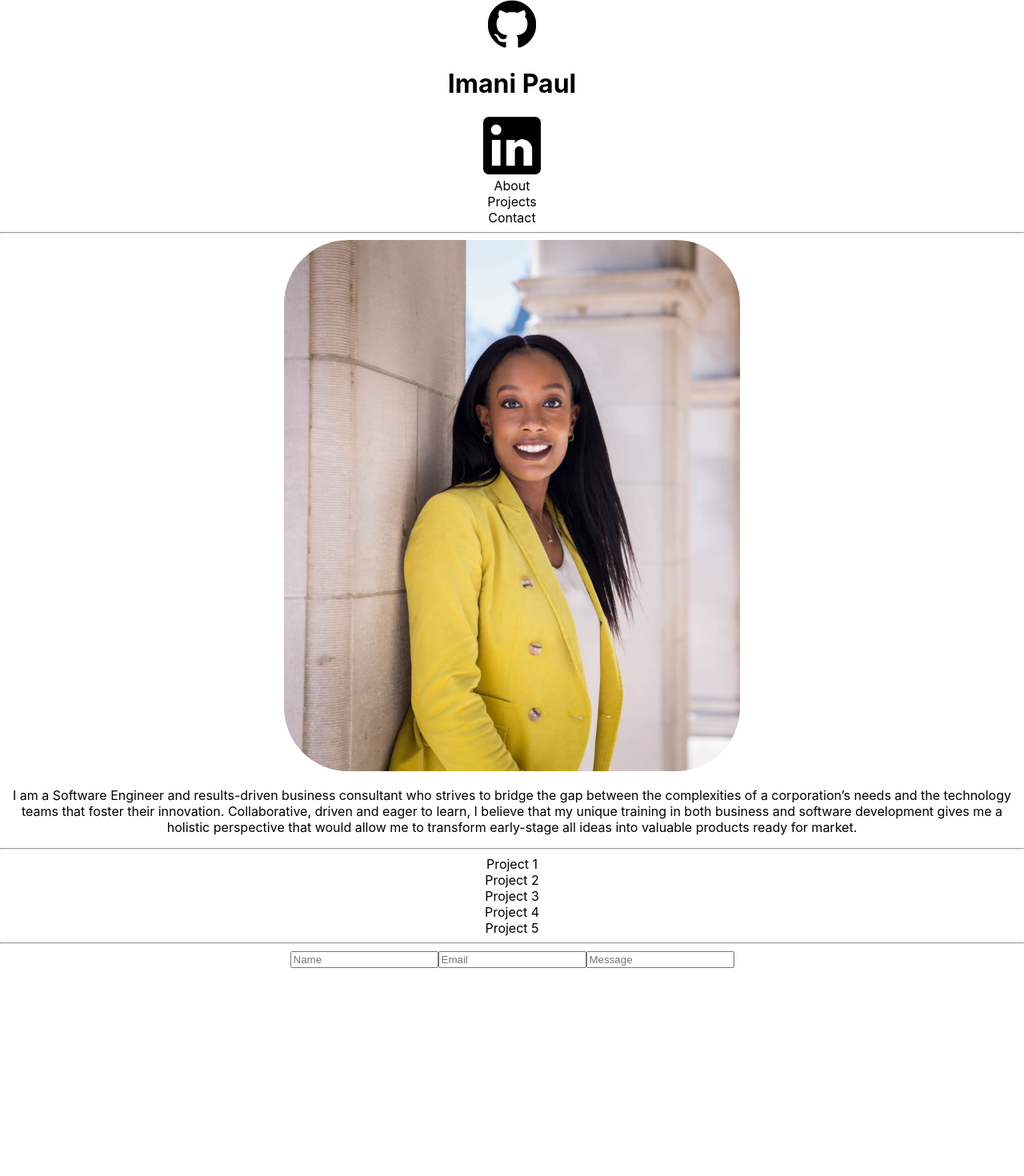
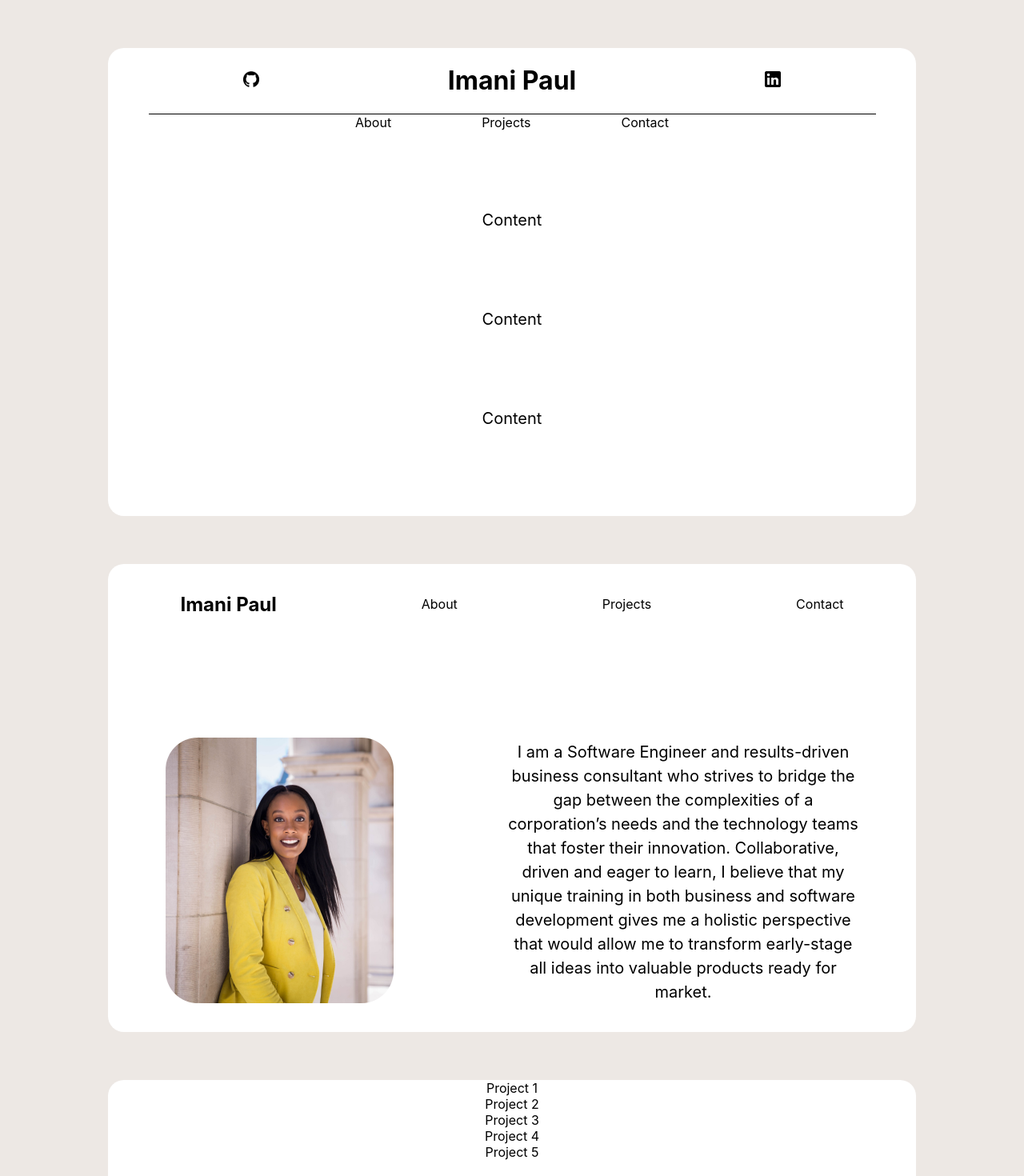
Before and after one commit to imanipaul/portfolio, a React (Create React App) app: page / in a window 1280 px wide. Shown: the top 1470 px of the page at 80% size. Before the commit the page ends 1210 px from the top, so only its background shows below. Built offline with nearby package versions, Linux system fonts and the light colour scheme.

Commit message:
Style landing page and about page

```diff
--- a/src/About.js
+++ b/src/About.js
@@ -4,13 +4,21 @@ import headshot from './images/headshot.png'
 function About(props) {
     return (
         <div className='about-container'>
-            <div>
-                <img alt='headshot' src={headshot} />
+            <div className='about-nav'>
+                <h2>Imani Paul</h2>
+                <p>About</p>
+                <p>Projects</p>
+                <p>Contact</p>
             </div>
-            <div className='brand-statement-container'>
-                <p>
-                    I am a Software Engineer and results-driven business consultant who strives to bridge the gap between the complexities of a corporation’s needs and the technology teams that foster their innovation. Collaborative, driven and eager to learn, I believe that my unique training in both business and software development gives me a holistic perspective that would allow me to transform early-stage all ideas into valuable products ready for market.
+            <div className='about-content'>
+                <div>
+                    <img className='headshot' alt='headshot' src={headshot} />
+                </div>
+                <div className='brand-statement-container'>
+                    <p>
+                        I am a Software Engineer and results-driven business consultant who strives to bridge the gap between the complexities of a corporation’s needs and the technology teams that foster their innovation. Collaborative, driven and eager to learn, I believe that my unique training in both business and software development gives me a holistic perspective that would allow me to transform early-stage all ideas into valuable products ready for market.
             </p>
+                </div>
             </div>
 
         </div>
--- a/src/App.css
+++ b/src/App.css
@@ -1,3 +1,136 @@
+body{
+  background-color: #EDE8E4;
+
+}
+
 .App {
   text-align: center;
+  display: flex;
+  flex-direction: column;
+
 }
+
+
+header{
+  display: flex;
+  width: 90%;
+  flex-direction: row;
+  justify-content: space-around;
+  align-items: center;
+  border-bottom: 1px solid black;
+
+
+}
+
+.logos img{
+  height: 20px;
+  width: 20px
+}
+
+.landing-page-container{
+  width: 1010px;
+  height: 585px;
+  background-color: white;
+  align-self: center;
+  border-radius: 20px;
+  margin-top: 60px;
+  display: flex;
+  flex-direction: column;
+  align-items: center;
+}
+
+nav{
+  display: flex;
+  flex-direction: row;
+  width: 50%;
+  align-items: center;
+  align-self: center;
+  justify-content: space-around;
+  /* position: fixed; */
+  top: 150px;
+}
+
+section{
+  font-size: 20px;
+  align-self: center;
+  margin-top: 100px;
+}
+
+.about-container{
+  width: 1010px;
+  height: 585px;
+  background-color: white;
+  align-self: center;
+  border-radius: 20px;
+  margin-top: 60px;
+  display: flex;
+  flex-direction: column;
+  align-items: center;
+}
+
+.about-content{
+  width: 100%;
+  display: flex;
+  flex-direction: row;
+  justify-content: space-around;
+  align-items: center;
+  margin-top: 100px;
+}
+
+.about-nav{
+  align-self: center;
+  display: flex;
+  flex-direction: row;
+  justify-content: space-around;
+  align-items: center;
+  width: 100%;
+  height: 100px;
+}
+
+.brand-statement-container{
+  width: 439px;
+  height: 479;
+  border-radius: 30px;
+}
+
+.brand-statement-container p {
+  font-size: 20px;
+  line-height: 1.5;
+  text-align: center;
+}
+
+.headshot{
+  width: 285px;
+  height: 332px;
+}
+
+
+
+
+
+
+
+
+.projects-container{
+  width: 1010px;
+  height: 585px;
+  background-color: white;
+  align-self: center;
+  border-radius: 20px;
+  margin-top: 60px;
+  display: flex;
+  flex-direction: column;
+  align-items: center;
+}
+
+.contact-container{
+  width: 1010px;
+  height: 585px;
+  background-color: white;
+  align-self: center;
+  border-radius: 20px;
+  margin-top: 60px;
+  display: flex;
+  flex-direction: column;
+  align-items: center;
+}
--- a/src/App.js
+++ b/src/App.js
@@ -9,11 +9,8 @@ function App() {
   return (
     <div className="App">
       <LandingPage />
-      <hr />
       <About />
-      <hr />
       <Projects />
-      <hr />
       <Contact />
 
 
--- a/src/Contact.js
+++ b/src/Contact.js
@@ -2,7 +2,7 @@ import React from 'react'
 
 function Contact(props) {
     return (
-        <div>
+        <div className='contact-container'>
             <form>
                 <input name='name' type='text' placeholder='Name' />
                 <input name='email' type='text' placeholder='Email' />
--- a/src/LandingPage.js
+++ b/src/LandingPage.js
@@ -6,11 +6,11 @@ function LandingPage(props) {
     return (
         <div className='landing-page-container'>
             <header>
-                <div>
+                <div className='logos'>
                     <img alt='github logo' src={github} />
                 </div>
                 <h1>Imani Paul</h1>
-                <div>
+                <div className='logos'>
                     <img alt='linkedin logo' src={linkedin} />
                 </div>
             </header>
@@ -19,6 +19,15 @@ function LandingPage(props) {
                 <div>Projects</div>
                 <div>Contact</div>
             </nav>
+            <section>
+                Content
+            </section>
+            <section>
+                Content
+            </section>
+            <section>
+                Content
+            </section>
 
 
         </div>
--- a/src/Projects.js
+++ b/src/Projects.js
@@ -2,7 +2,7 @@ import React from 'react'
 
 function Projects(props) {
     return (
-        <div>
+        <div className='projects-container'>
             <div>
                 Project 1
             </div>
```
